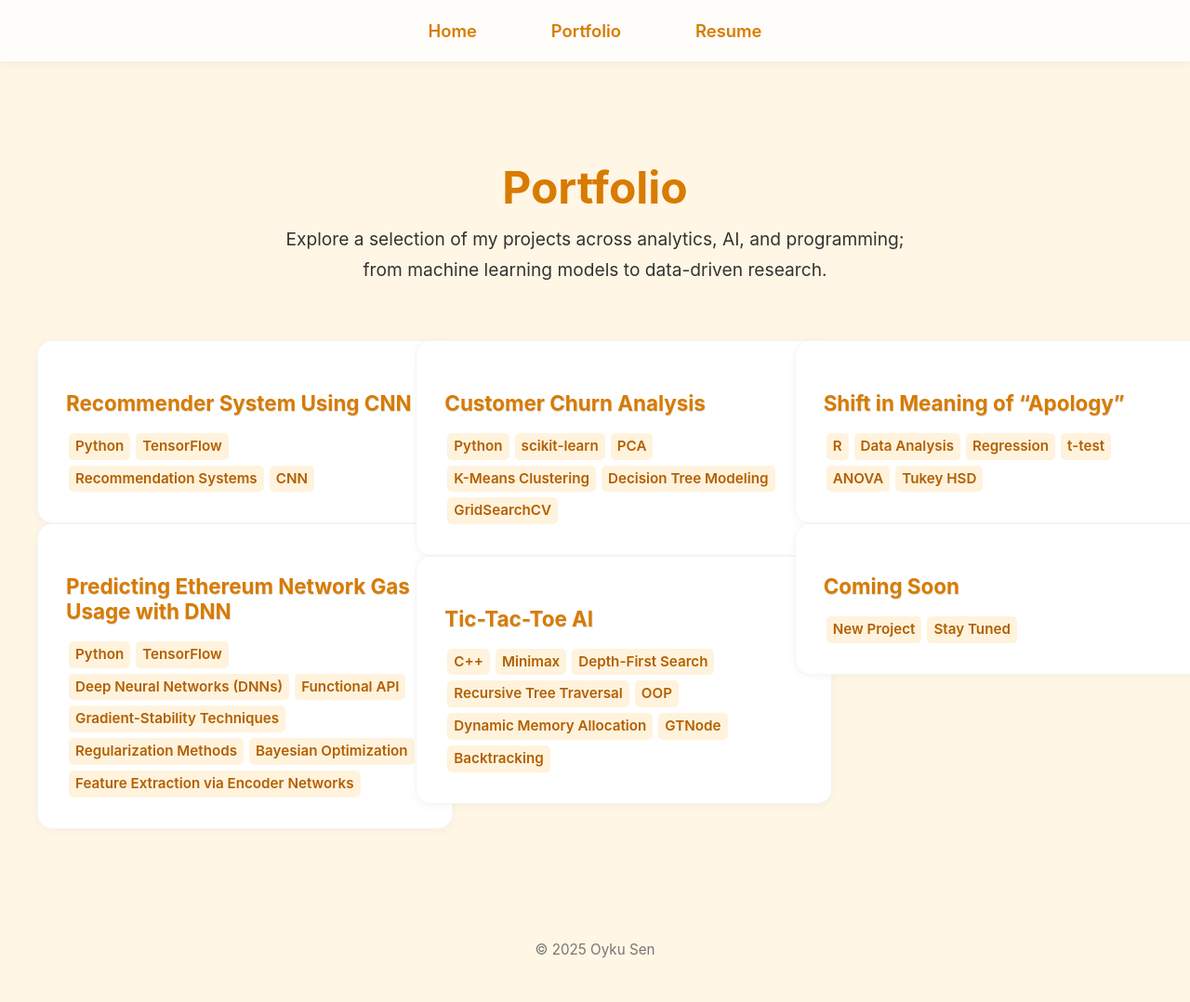
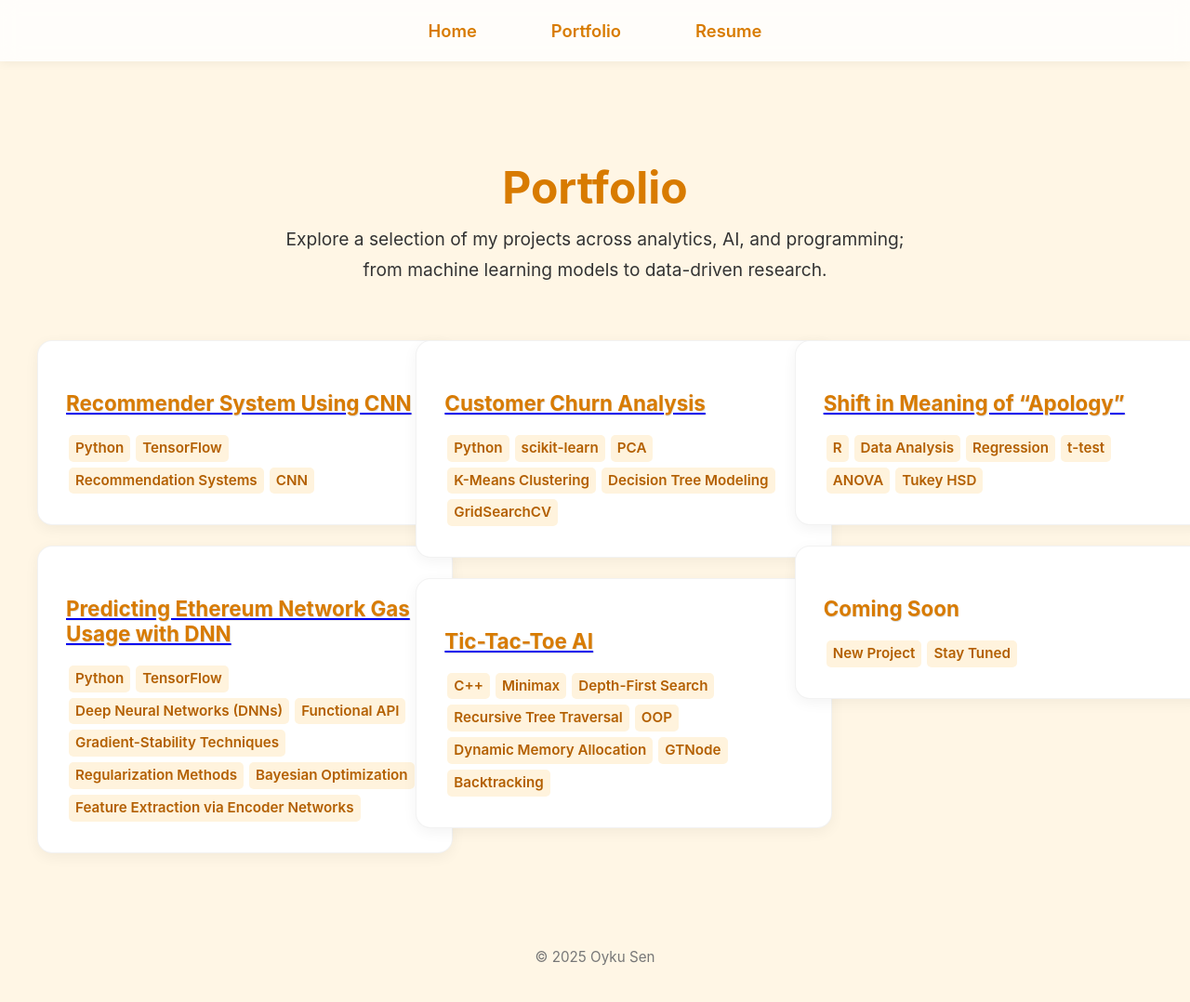
Before and after one commit to oykusen39/oykusen39.github.io, a Jekyll site: the page portfolio.html, which Jekyll copies as it is, in a window 1280 px wide and 1079 px high. Shown: the whole window at 93% size. Built offline with Jekyll 4.4.1, drawn with Linux system fonts in a browser that asks for light colours.

Commit message:
Update portfolio.html

```diff
--- a/portfolio.html
+++ b/portfolio.html
@@ -79,27 +79,24 @@
 
     /* GRID */
     .grid {
-      column-count: 3; /* three flowing columns */
-      column-gap: 22px; /* spacing between them */
-      max-width: 1200px;
-      margin: 0 auto;
-      padding: 0 40px 80px;
+      column-count: 3;              /* Number of columns */
+      column-gap: 22px;             /* Horizontal space between columns */
+      max-width: 1300px;
+      margin: 40px auto;
+      padding: 0 40px;
     }
 
     .card {
+      display: inline-block;        /* Required for masonry flow */
       background: #ffffff;
+      margin: 0 0 22px;             /* Vertical space between cards */
       padding: 30px;
       border-radius: 16px;
-      box-shadow: 0 2px 10px rgba(0, 0, 0, 0.04);
-      transition: transform 0.3s ease, box-shadow 0.3s ease;
-      cursor: pointer;
-      text-decoration: none;
-      color: inherit;
-      display: inline-block;
-      flex-direction: column;
-      width: 100%;
-      height: auto;
-      border: 1px solid rgba(0, 0, 0, 0.04);
+      box-shadow: 0 4px 15px rgba(0, 0, 0, 0.05);
+      border: 1px solid rgba(0, 0, 0, 0.05);
+      width: 100%;                  /* Each card takes full column width */
+      break-inside: avoid;          /* Prevents card breaking between columns */
+      transition: transform 0.25s ease, box-shadow 0.25s ease;
     }
 
     .card:hover {
@@ -110,7 +107,7 @@
     .card h3 {
       color: #d87b00;
       font-size: 1.4rem;
-      margin-bottom: 16px;
+      margin-bottom: 18px;
       text-shadow: 0.6px 0.6px 0.8px rgba(0, 0, 0, 0.15);
     }
 
```
